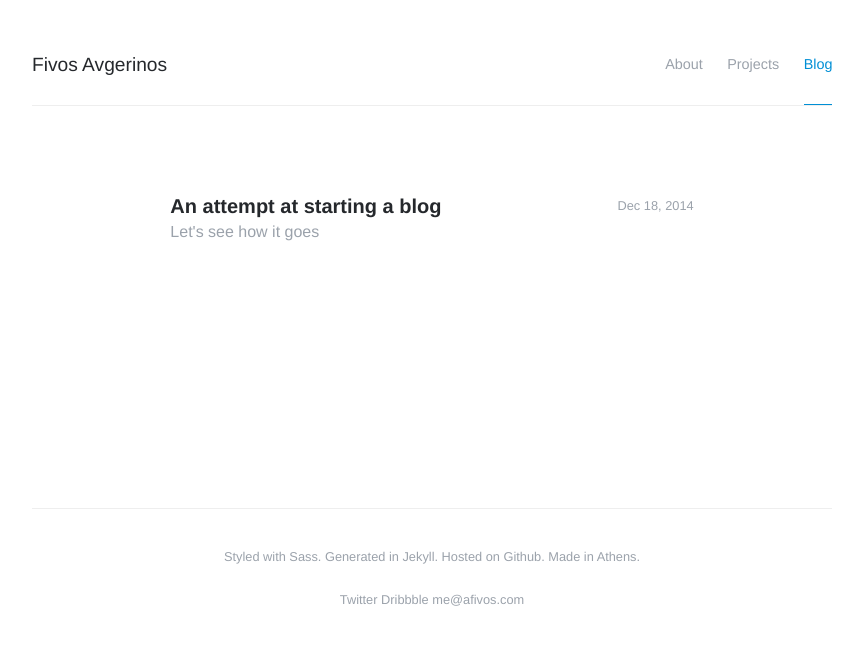
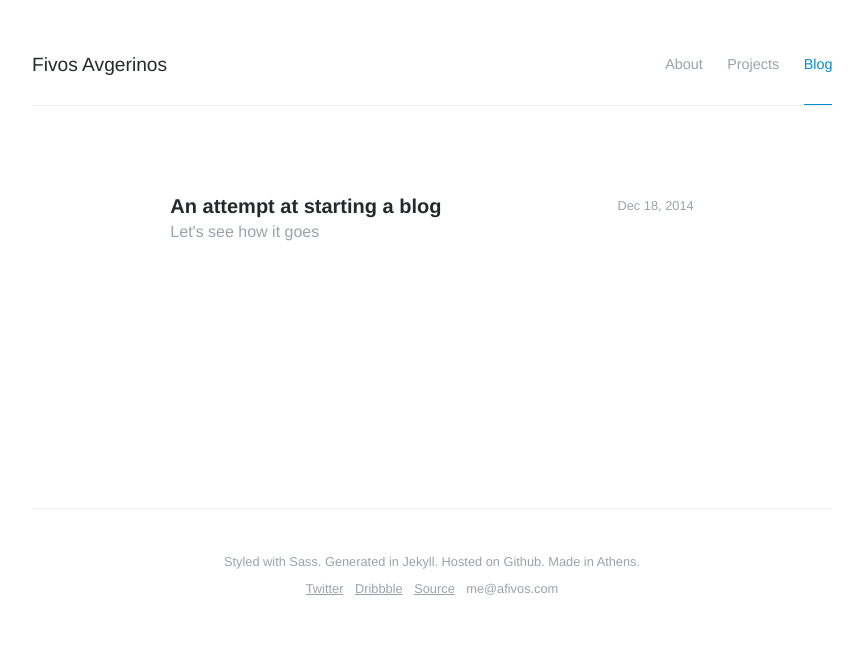
Before and after one commit to afivos/afivos.com, a Jekyll site: the page built from blog/index.html, in a window 1280 px wide. Shown: the top 645 px of the page, without its empty margins (208-1071 px from the left). Built offline with Jekyll 4.4.1, drawn with Linux system fonts in a browser that asks for light colours; nearby versions of some CDN libraries; the list of posts is cut into pages by our own code; comment, search, counter and statistics services are not loaded.

Commit message:
Update style

```diff
--- a/_includes/footer.html
+++ b/_includes/footer.html
@@ -1,16 +1,21 @@
+<footer class="site-footer small">
+
 	<div class="container">
 
-	<footer class="site-footer small">
-
-		<div class="text-center">
-			<p><!--© <script type="text/javascript">document.write(new Date().getFullYear());</script> {{ site.name }}.--> Styled with Sass. Generated in Jekyll. Hosted on Github. Made in Athens.</p>
+		<nav>
+			<div class="grid text-center">
+				<div class="grid__col grid__col--1-of-1 grid__col--centered">
+					<!--© <script type="text/javascript">document.write(new Date().getFullYear());</script> {{ site.name }}.--> Styled with Sass. Generated in Jekyll. Hosted on Github. Made in Athens.
 					<ul class="list-inline">
 						<li><a href="https://twitter.com/{{ site.twitter }}">Twitter</a></li>
 						<li><a href="https://dribbble.com/{{ site.dribbble }}">Dribbble</a></li>
+						<li><a href="http://github.com/{{ site.github }}/{{ site.github }}.github.io">Source</a></li>
 						<li>{{ site.email }}</li>
 					</ul>
 				</div>
+			</div>
+		</nav>
+
+	</div>
 
 </footer>
-
-</div>
--- a/_sass/modules/_footer.scss
+++ b/_sass/modules/_footer.scss
@@ -5,18 +5,34 @@
 // ------------------------------
 
 footer.site-footer {
-	border-top: 1px solid #eee;
-	padding-top: 3%;
-	margin: 0 0 $gutter 0;
+	margin: 0 0 ($gutter*1.5) 0;
 	color: $color-main-text-light;
 
+	@media (max-width: $screen-md) {
+		border-top: 1px solid #eee;
+	}
+
+	nav {
+		padding-top: $gutter*1.5;
+
+		@media (min-width: $screen-md) {
+			border-top: 1px solid #eee;
+		}
+	}
+
 	a {
-		color: $color-main-text-light;
-		@extend %transition-3;
-		text-decoration: none;
+		&:link,
+		&:visited {
+			color: $color-main-text-light;
+		}
+	}
 
-		&:hover {
-			color: $color-link;
+	ul.list-inline {
+		margin-top: $gutter/2.5;
+
+		li {
+			padding-right: 0.25rem;
+			padding-left: 0.25rem;
 		}
 	}
 }
```
Lines whose indentation alone changed are shown as unchanged.
